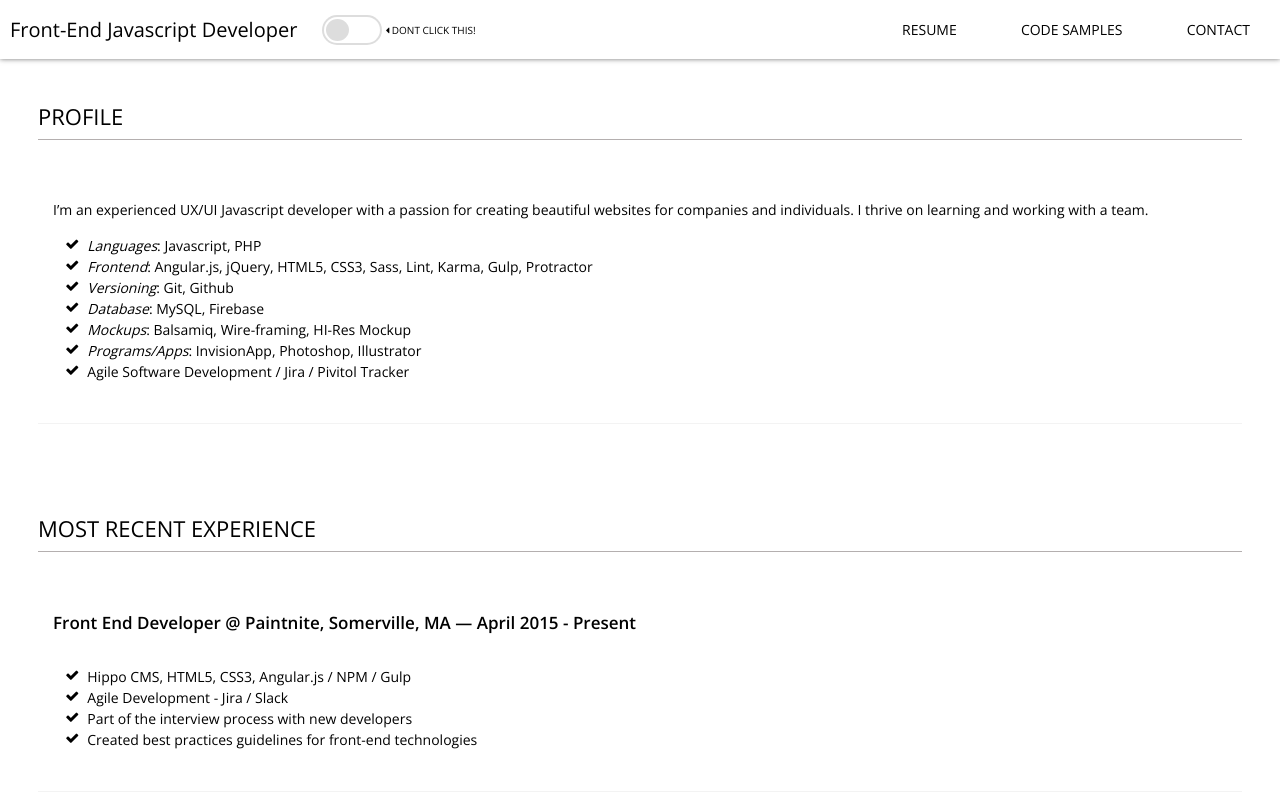
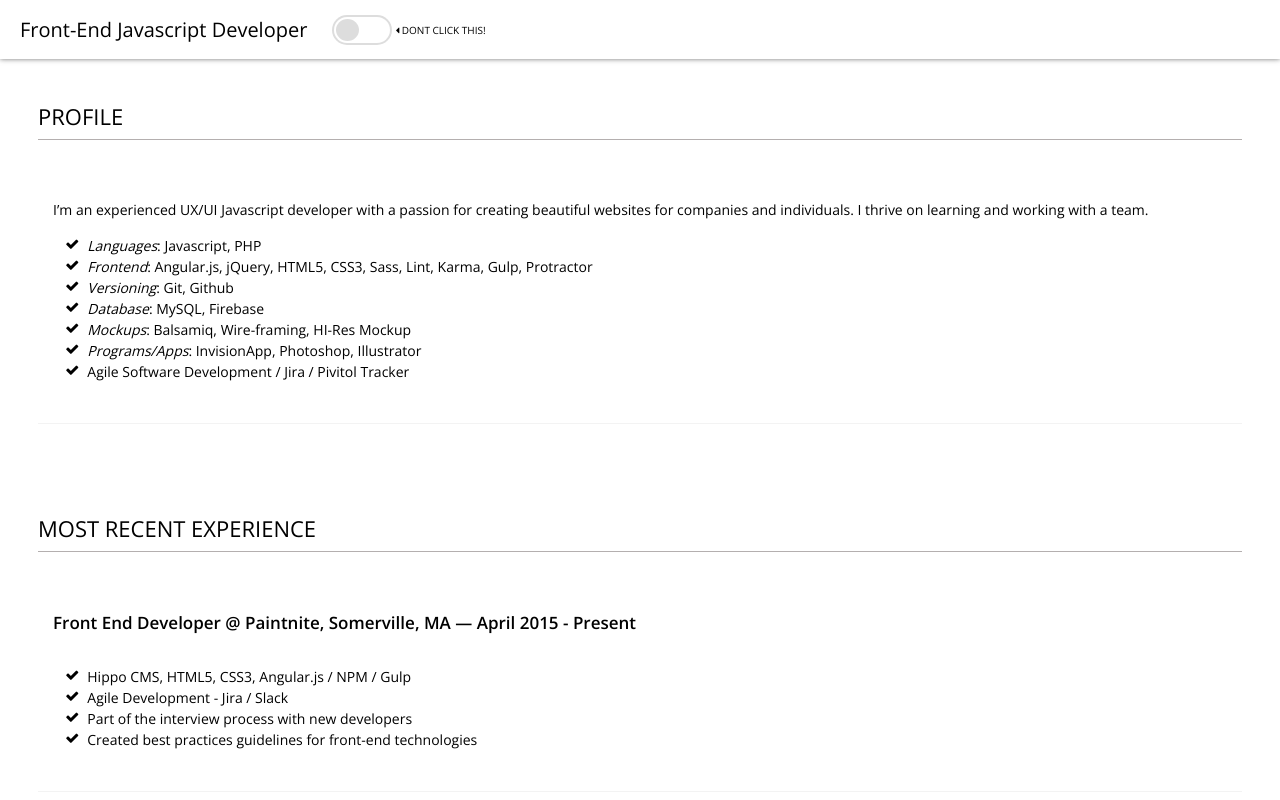
Before and after one commit to offthegridcoders/personal-resume, a website: page src/templates/index.html in a window 1280 px wide. Shown: the top 800 px of the page. Drawn offline with nearby package versions, Linux system fonts and the light colour scheme; files that its build step writes are made by us from their sources; files whose address does not match are found by name.

Commit message:
removed unused navbar

```diff
--- a/src/js/scripts.js
+++ b/src/js/scripts.js
@@ -12,8 +12,8 @@ $(function() {
 
   $('#fancySwitch').on('change', function(e) {
     if ($(e.target)[0].checked) {
-      $('.logo-container').show();
-      $('.logo').show();
+      $('.logo-container').show('fast');
+      $('.logo').show('fast');
       $('a').css('color', '#43a0fa');
       $('.standard-section').css('border-left', 'solid 10px #8CE196');
       $('.standard-section').css('background-color', 'rgba(97, 139, 102, 0.09)');
--- a/src/scss/modules/_nav.scss
+++ b/src/scss/modules/_nav.scss
@@ -6,11 +6,10 @@
   left: 0;
   background-color: #fff;
   z-index: 999;
-  padding: 8px 0;
+  padding: 8px 0 8px 20px;
 
   h1 {
     margin: 0;
-    margin-left: 10px;
     display: inline-block;
     font-weight: 300;
     font-size: 20px;
@@ -22,24 +21,24 @@
     font-size: 10px;
   }
 
-  ul {
-    margin: 0;
-    padding: 0;
-    list-style: none;
-    float: right;
-
-    li {
-      display: inline-block;
-      margin: 10px 30px;
-    }
-
-    a {
-      text-decoration: none;
-      text-transform: uppercase;
-      font-size: 14px;
-      color: #000;
-    }
-  }
+  // ul {
+  //   margin: 0;
+  //   padding: 0;
+  //   list-style: none;
+  //   float: right;
+  //
+  //   li {
+  //     display: inline-block;
+  //     margin: 10px 30px;
+  //   }
+  //
+  //   a {
+  //     text-decoration: none;
+  //     text-transform: uppercase;
+  //     font-size: 14px;
+  //     color: #000;
+  //   }
+  // }
 
   .logo {
     background-image: url('../assets/avatar.jpg');
@@ -49,7 +48,6 @@
     display: inline-block;
     height: 40px;
     width: 40px;
-    margin-left: 20px;
     vertical-align: middle;
     border-radius: 50%;
   }
--- a/src/templates/index.html
+++ b/src/templates/index.html
@@ -10,11 +10,11 @@
         <label for="fancySwitch"></label>
       </div>
       <span><i class="fa fa-caret-left"></i> DONT CLICK THIS!</span>
-      <ul>
+      <!-- <ul>
         <li><a href="/">Resume</a></li>
         <li><a href="#">Code Samples</a></li>
         <li><a href="#">Contact</a></li>
-      </ul>
+      </ul> -->
     </nav>
     <section class="standard-section">
       <h1>profile</h1>
@@ -146,7 +146,7 @@
       </article>
     </section>
     <section class="standard-section">
-      <h1>references</h1>
+      <h1>references / recommendations</h1>
       <article>
         <h1>Dave McLaughlin</h1>
         <h2>City Lead - Boston at WeWork</h2>
```
Also changed, not shown: dist/css/main.css, dist/index.html, dist/js/scripts.js.
